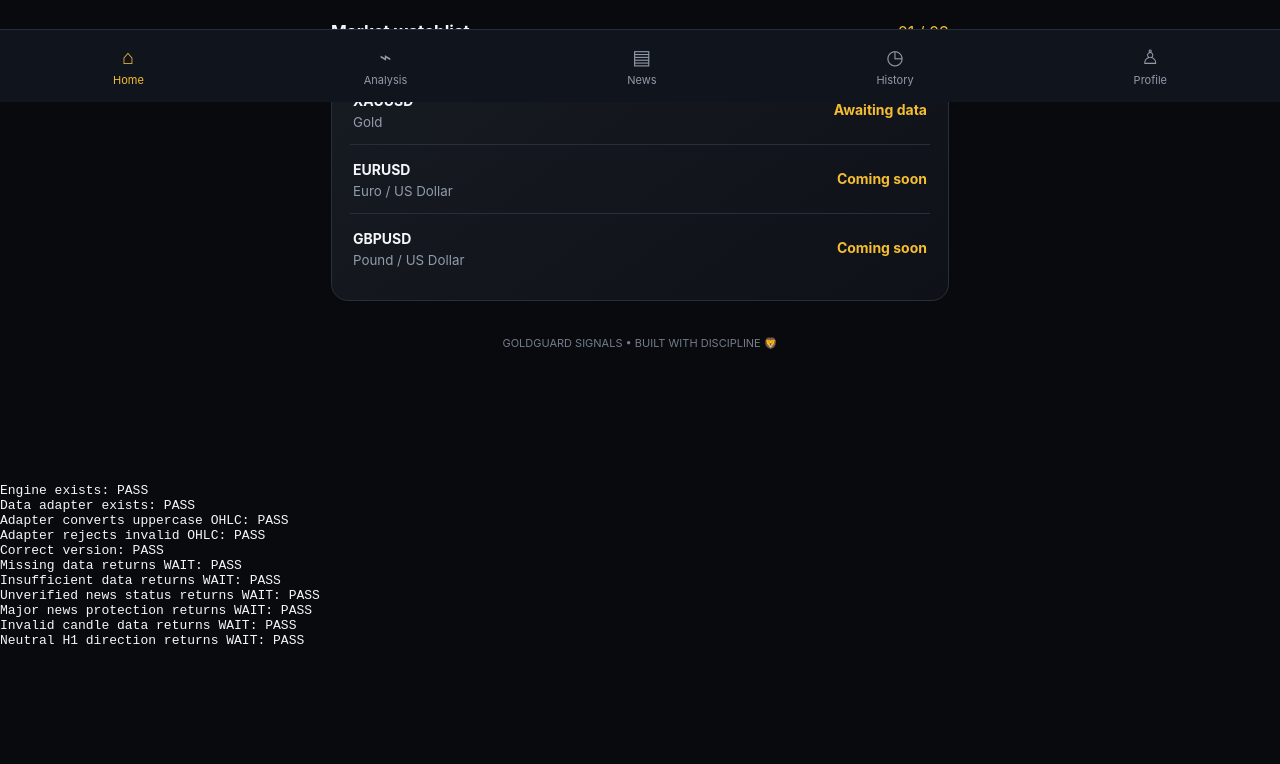
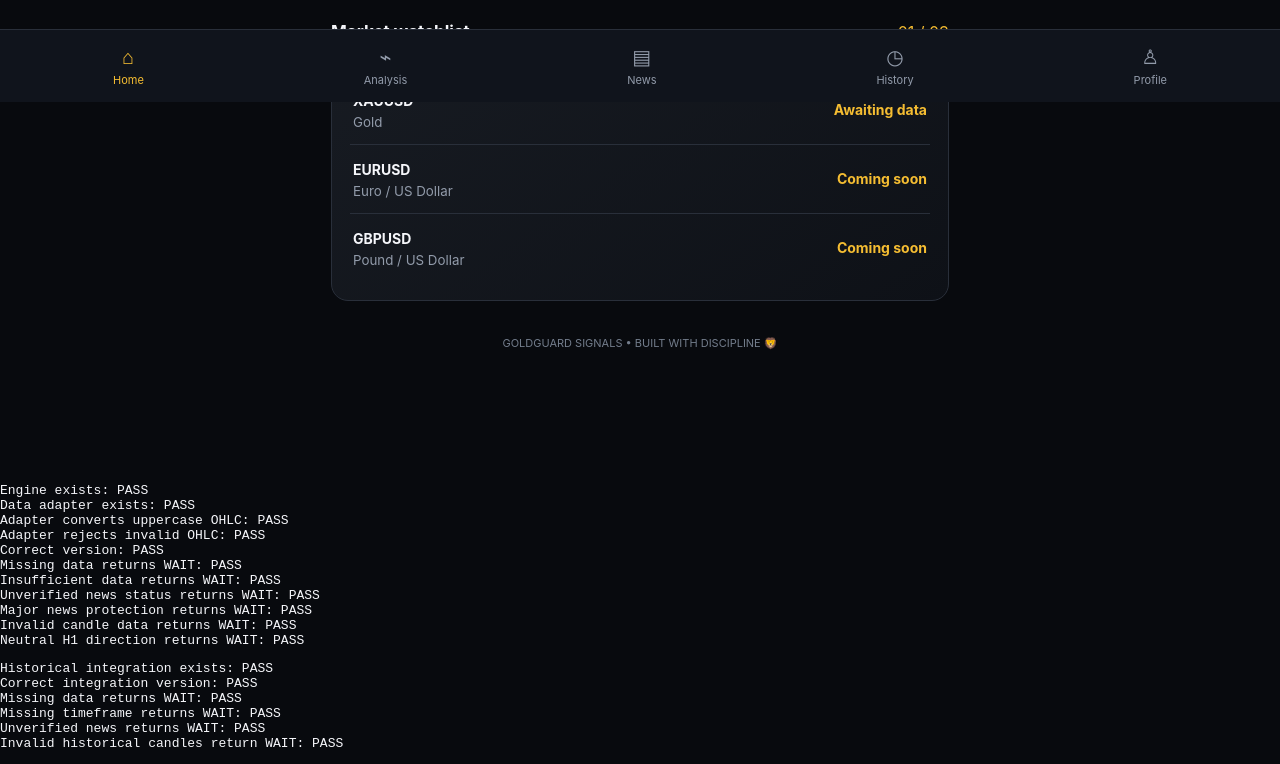
Before and after one commit to Gold-Guard947/GoldGuard-signals, a plain HTML site: page index.html in a window 1280 px wide. Shown: the part 698-1462 px from the top of the page. Before the commit the page ends 1359 px from the top, so only its background shows below. Drawn offline with Linux system fonts and the light colour scheme.

Commit message:
Add test-historical-integration script to index.html

```diff
--- a/index.html
+++ b/index.html
@@ -251,6 +251,7 @@ document.querySelectorAll("nav button").forEach(button => {
 <script src="signal-engine.js"></script>
 <script src="historical-integration.js"></script>
 <script src="test-engine.js"></script>
+<script src="test-historical-integration.js"></script>
 <script src="app.js"></script>
 </body>
 </html>
```
